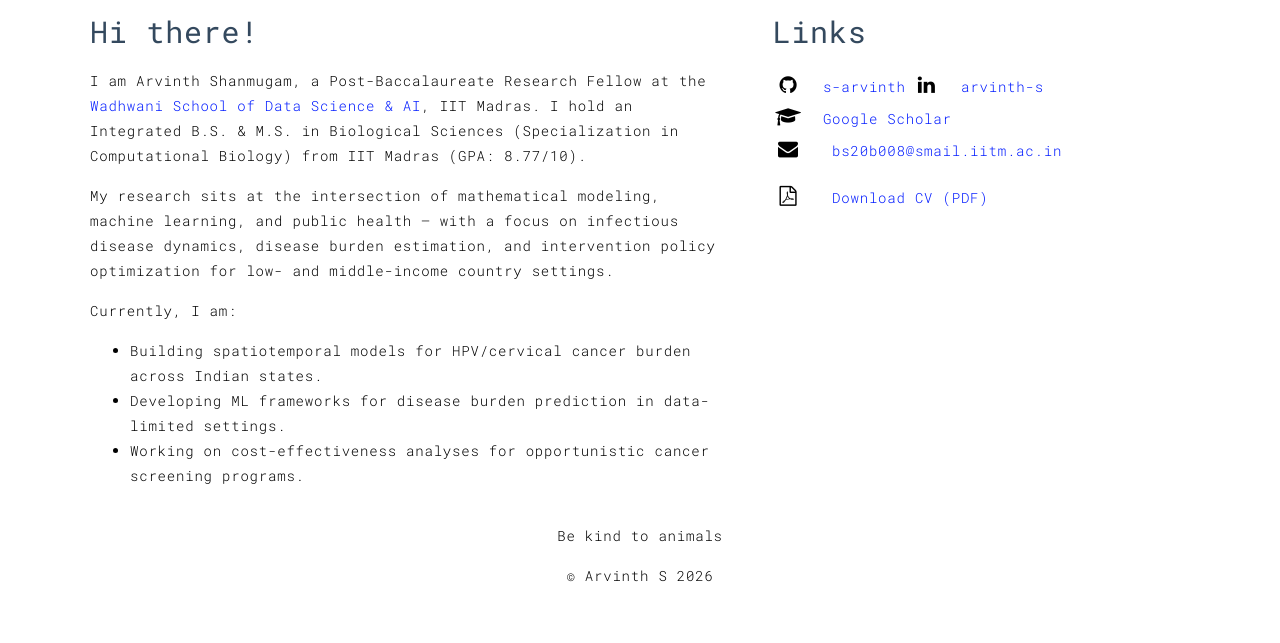
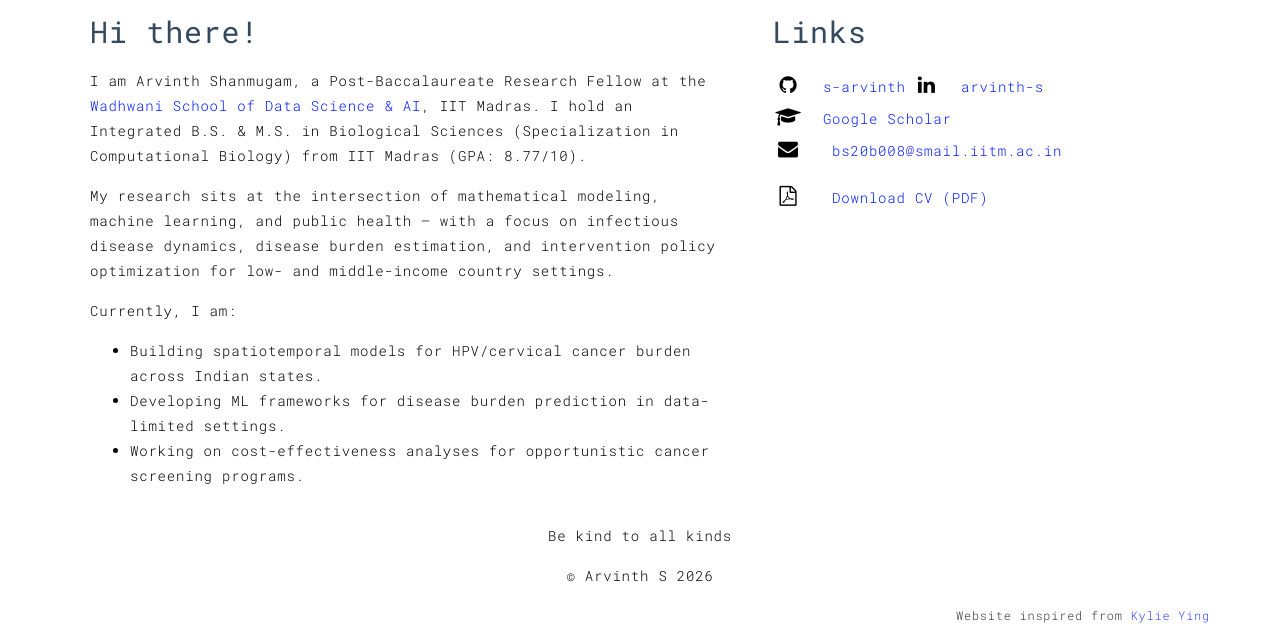
Before and after one commit to s-arvinth/s-arvinth.github.io, a Jekyll site: the page built from index.html, in a window 1280 px wide and 900 px high, scrolled down 557 px, cut to the strip 257-900 px from the top of the window. Built offline with Jekyll 4.4.1, drawn with Linux system fonts in a browser that asks for light colours; before the commit the page ends 1417 px from its top, so only the background shows below that.

Commit message:
Mobile hero from new photo; WSAI profile link; footer tagline and Kylie Ying credit
Co-Authored-By: Claude Opus 5.5 <noreply@anthropic.com>

```diff
--- a/_layouts/default.html
+++ b/_layouts/default.html
@@ -21,8 +21,8 @@
     <style>
       @media (max-width: 767px) {
         .hero-full-container {
-          background-image: url('/img/home-mobile.jpg') !important;
-          background-position: center top !important;
+          background-image: url('/img/home-mobile-new.jpg') !important;
+          background-position: 70% top !important;
         }
       }
     </style>
@@ -61,10 +61,13 @@
         <div class="container">
             <div class="row">
                 <div class="col-xs-12">
-                    <p>Be kind to animals</p>
+                    <p>Be kind to all kinds</p>
                 </div>
                 <div class="col-xs-12">
                     <p>© Arvinth S 2026</p>
+                </div>
+                <div class="col-xs-12 text-right">
+                    <p style="font-size: 0.85em; opacity: 0.8;">Website inspired from <a href="https://www.kylieying.com/" target="_blank" rel="noopener">Kylie Ying</a></p>
                 </div>
             </div>
         </div>
--- a/index.html
+++ b/index.html
@@ -36,7 +36,7 @@ title: Arvinth S
 				<h2 class="template-title-example">Hi there!</h2>
 				<p>
 					I am Arvinth Shanmugam, a Post-Baccalaureate Research Fellow at the
-					<a href="https://dsai.iitm.ac.in/2024/09/14/wsai-post-baccalaureate-fellowships/" target="_blank">Wadhwani School of Data Science &amp; AI</a>,
+					<a href="https://wsai.iitm.ac.in/researchers/arvinth-s/" target="_blank">Wadhwani School of Data Science &amp; AI</a>,
 					IIT Madras. I hold an Integrated B.S. &amp; M.S. in Biological Sciences
 					(Specialization in Computational Biology) from IIT Madras (GPA: 8.77/10).
 				</p>
```
Also changed, not shown: img/home-mobile-new.jpg (added).
